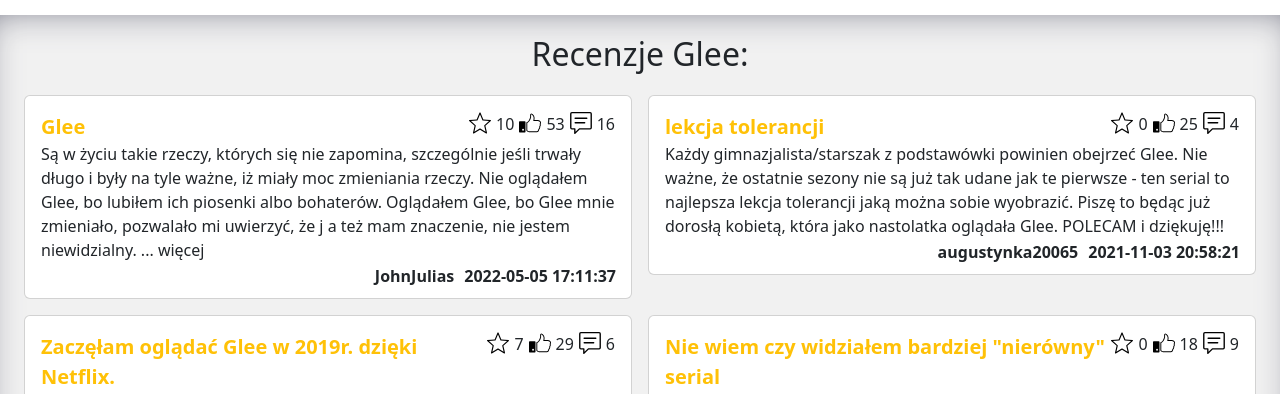
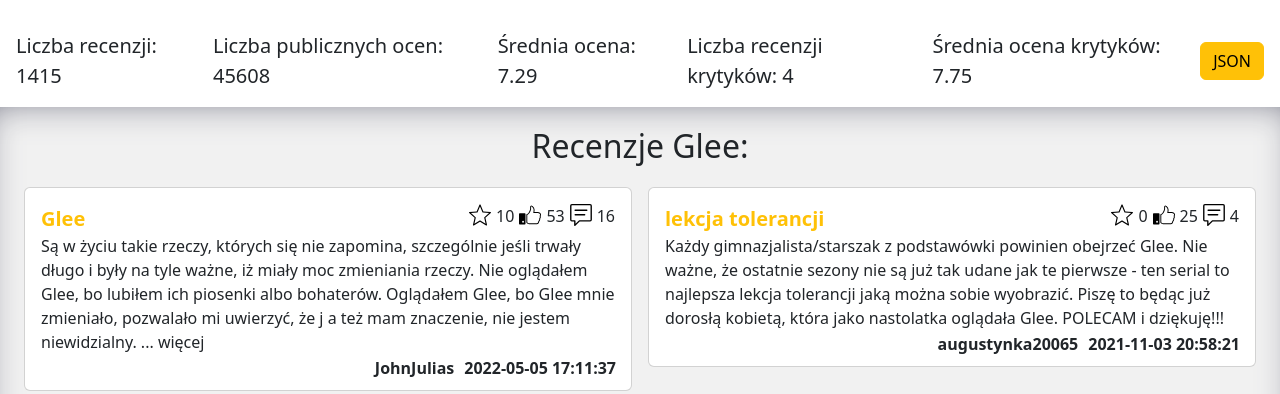
Before and after one commit to AmeliaLis/FilmwebScraper, a Flask app: page /information/494916 in a window 1280 px wide. Shown: the part 573-967 px from the top of the page. Run offline with Flask 2, Linux system fonts and the light colour scheme; data comes from the database, SQL or seed files in the repository; both versions use the stored data as it was after the commit.

Commit message:
information layout

```diff
--- a/templates/base.html.jinja
+++ b/templates/base.html.jinja
@@ -4,7 +4,7 @@
     <meta charset="UTF-8">
     <meta http-equiv="X-UA-Compatible" content="IE=edge">
     <meta name="viewport" content="width=device-width, initial-scale=1.0">
-    <link rel="stylesheet" href="{{url_for('static', filename ='style.css')}}">
+    <link href="{{url_for('static', filename ='style.css')}}">
     <link rel="icon" type="image/x-icon" href="{{url_for('static', filename ='filmweb_transparent.png')}}">
     <!-- CSS only -->
     <link href="https://cdn.jsdelivr.net/npm/bootstrap@5.2.0-beta1/dist/css/bootstrap.min.css" rel="stylesheet" integrity="sha384-0evHe/X+R7YkIZDRvuzKMRqM+OrBnVFBL6DOitfPri4tjfHxaWutUpFmBp4vmVor" crossorigin="anonymous">
--- a/templates/information.html.jinja
+++ b/templates/information.html.jinja
@@ -8,8 +8,8 @@
 </div>
 <div class="container p-3">
     <div class="row d-flex justify-content-center mx-auto">
-        <div class="col-6">
-            <ul class="list-group list-group-flush">
+        <div class="col-7">
+            <ul class="list-group list-group-flush fs-5">
                 <li class="list-group-item">Rodzaj: {{movie["kind"]}}</li>
                 <li class="list-group-item">{{information1}}</li>
                 <li class="list-group-item">Gatunek: {{movie.genres}}</li>
@@ -20,16 +20,26 @@
         <div class="col-5">
             <img src="{{url_for('static', filename=image_url)}}" width="600px" height="600px" class="img-fluid text-center">
         </div>
-        <div class="col-1">
-            <a href="/get_json/{{movie['id_url']}}" target = "_blank" class="btn btn-outline-danger">JSON</a>
-            <p> Liczba recenzji: {{allOpinions|length}} </p>
-            <div>{{movie.number_of_public_rating}} </div>
-            <div>{{movie.public_rating}}</div>
-            <div>{{critics["rate"]}}; {{critics["count"]}}</div>
-        </div>
     </div>
 </div>
-<div>
+<div class="col-12 container-fluid mx-auto p-3 fs-5" style="display: flex; flex-direction: row; justify-content: center; gap: 30px; align-items:center">
+    <div>
+        Liczba recenzji: {{allOpinions|length}}
+    </div>
+    <div>
+        Liczba publicznych ocen: {{movie.number_of_public_rating}}
+    </div>
+    <div>
+        Średnia ocena: {{movie.public_rating}}
+    </div>
+    <div>
+        Liczba recenzji krytyków: {{critics["count"]}}
+    </div>
+    <div>
+        Średnia ocena krytyków: {{critics["rate"]}}
+    </div>
+    <div><a href="/get_json/{{movie['id_url']}}" target = "_blank" class="btn btn-warning">JSON</a></div>
+</div>
 <section style="background: rgb(241,241,241); box-shadow: inset 0px 11px 42px -23px rgba(66, 68, 90, 1); padding:20px 20px 20px 20px; min-height:70vh"  class="text-dark text-center">
     <div class="container-fluid mx-auto" style="width: calc(160px + 40vw);">
         <h2 style="margin-bottom: 5px">Recenzje {{movie.title_polish}}:</h2>
```
Also changed, not shown: filmweb.db.
